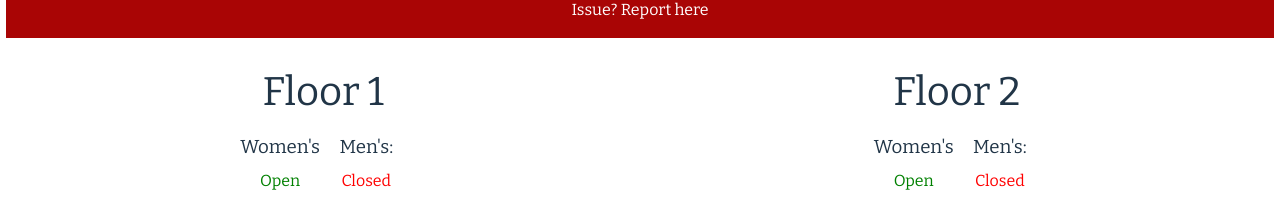
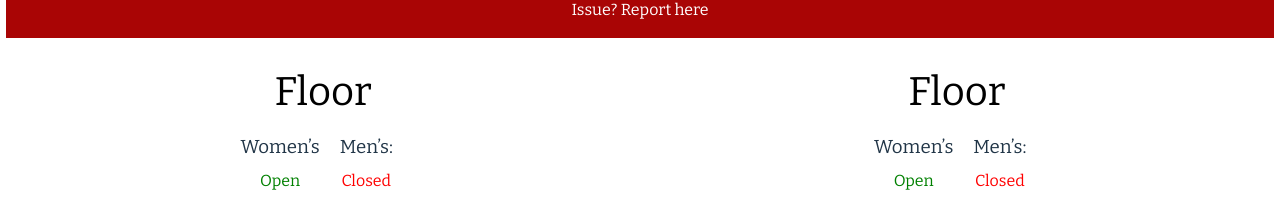
Before and after one commit to ImPrithibi/Open-Source-Hackfest, a React (Vite) app in the folder Open-Source/: page / in a window 1280 px wide. Shown: the part 679-878 px from the top of the page. Built offline with nearby package versions, Linux system fonts and the light colour scheme.

Commit message:
updated floor visuals

```diff
--- a/Open-Source/src/Components.css
+++ b/Open-Source/src/Components.css
@@ -75,6 +75,7 @@ h3 {
 }
 
 .floor-title {
+    color:black;
     padding-top: 0;
     margin-top: 0;
     margin-bottom: auto;
--- a/Open-Source/src/Components/Floor.jsx
+++ b/Open-Source/src/Components/Floor.jsx
@@ -1,6 +1,12 @@
 import Button from './Button.jsx'
+import PropTypes from 'prop-types';
+
 // import { useState } from 'react'
 
+Floor.propTypes = {
+    floorNumber: PropTypes.number.isRequired,
+    hasBathrooms: PropTypes.bool.isRequired
+};
 
 function Floor({floorNumber, hasBathrooms}){
 
@@ -32,15 +38,16 @@ function Floor({floorNumber, hasBathrooms}){
 
         return (
             <div className="floor-container">
-                <h1 className='floor-title'>Floor {floorNumber} </h1>
+
+                <h1 className='floor-title'>Floor {console.log("Floor number:", floorNumber)} </h1>
                 <div className="floor">
                     <section>
-                        <h3>Women's</h3>
+                        <h3>Women&rsquo;s</h3>
                         <Button status={currentWStatus}></Button>
                         <Button status={currentWCleanliness}></Button>
                     </section>
                     <section>
-                        <h3>Men's:</h3>
+                        <h3>Men&rsquo;s:</h3>
                         <Button status={currentMStatus}></Button>
                         <Button status={currentMCleanliness}></Button>
                     </section>
@@ -57,7 +64,9 @@ function Floor({floorNumber, hasBathrooms}){
             </div>
         )
     }
+
 }
 
 
+
 export default Floor
```
Also changed, not shown: Open-Source/src/Components/Building.jsx (+8 -1 lines).
